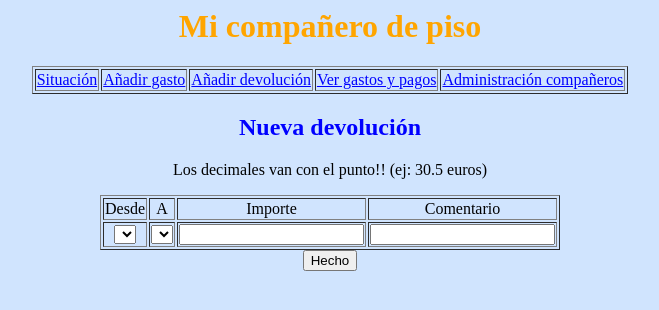
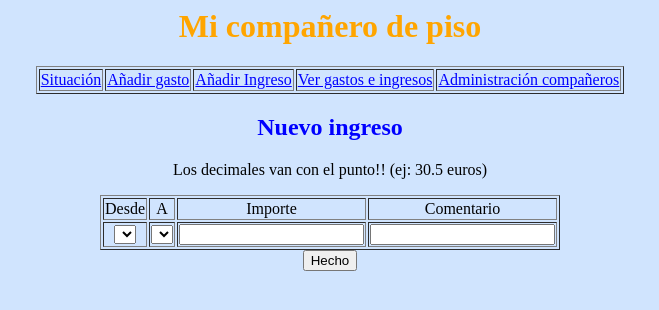
Before and after one commit to dariosalvi78/myroommate, a PHP site: page /stuff/index.php?section=newPayment in a window 1280 px wide. Shown: the top 310 px of the page, without its empty margins (310-969 px from the left). Run offline with PHP 8.4, Linux system fonts and the light colour scheme; data that the repository does not hold is empty; some libraries are stand-ins or nearby versions.

Commit message:
Just some updates at the interface

```diff
--- a/index.php
+++ b/index.php
@@ -12,8 +12,8 @@
 	<tr>
 		<td><a href="index.php?section=situation">Situación</a></td>
 		<td><a href="index.php?section=newExpense">Añadir gasto</a></td>
-		<td><a href="index.php?section=newPayment">Añadir devolución</a></td>
-		<td><a href="index.php?section=see">Ver gastos y pagos</a></td>
+		<td><a href="index.php?section=newPayment">Añadir Ingreso</a></td>
+		<td><a href="index.php?section=see">Ver gastos e ingresos</a></td>
 		<td><a href="index.php?section=adminMates">Administración compañeros</a></td>
 	</tr>
 </table>
--- a/www/newExpense.php
+++ b/www/newExpense.php
@@ -61,7 +61,7 @@ else {
 		<td><input type="text" name="amount" /></td>
 		<td><input type="text" name="comment" /></td>
 		<td id="toMates"><?php
-		$allmates = getMates(NULL);
+		$allmates = getMates("ACTIVE");
 		foreach ($allmates as $mate)
 		{
 			if($mate->name != $firstmate->name)
--- a/www/newPayment.php
+++ b/www/newPayment.php
@@ -1,4 +1,4 @@
-<h2>Nueva devolución</h2>
+<h2>Nuevo ingreso</h2>
 
 <?php
 
```
